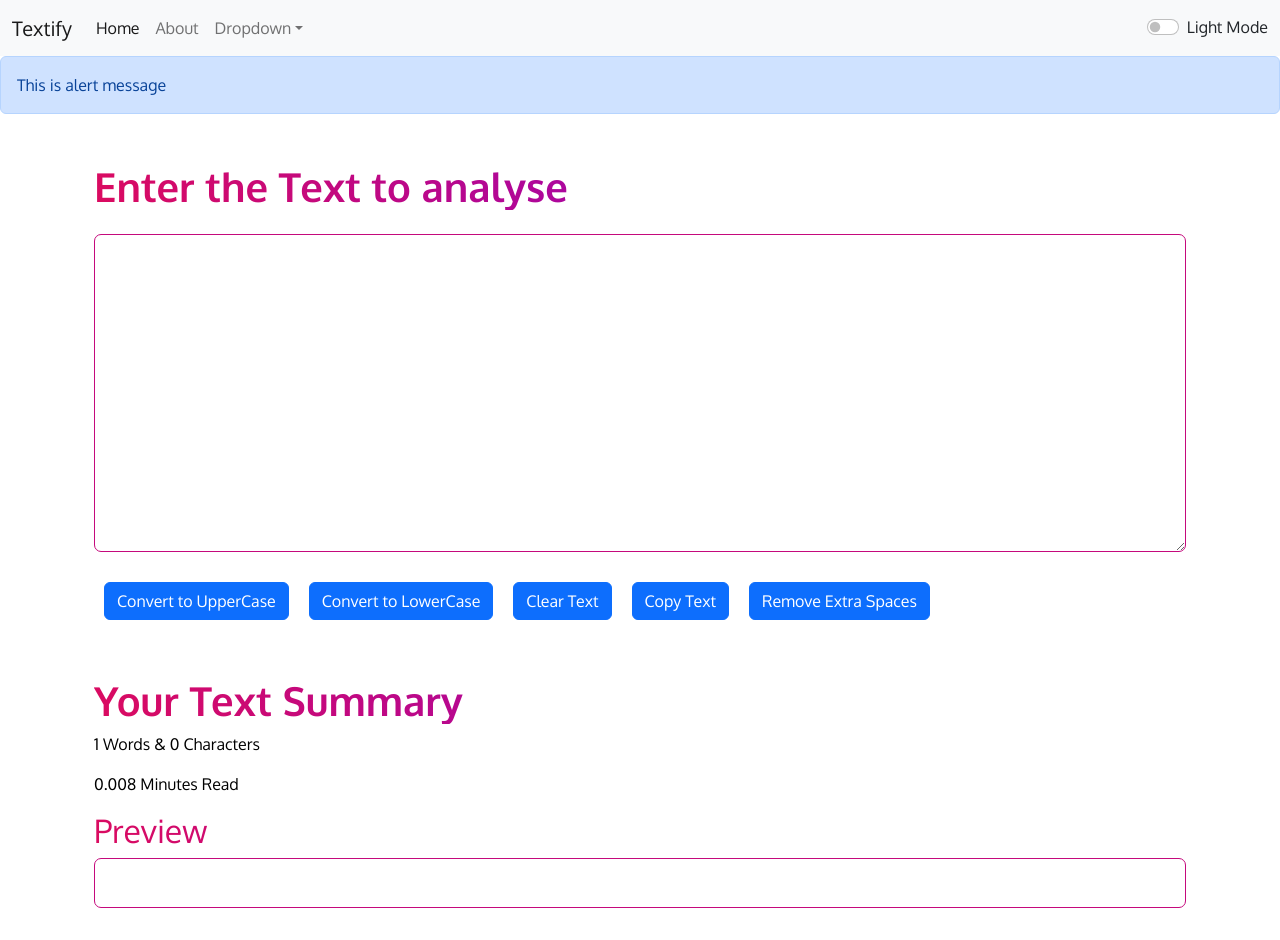
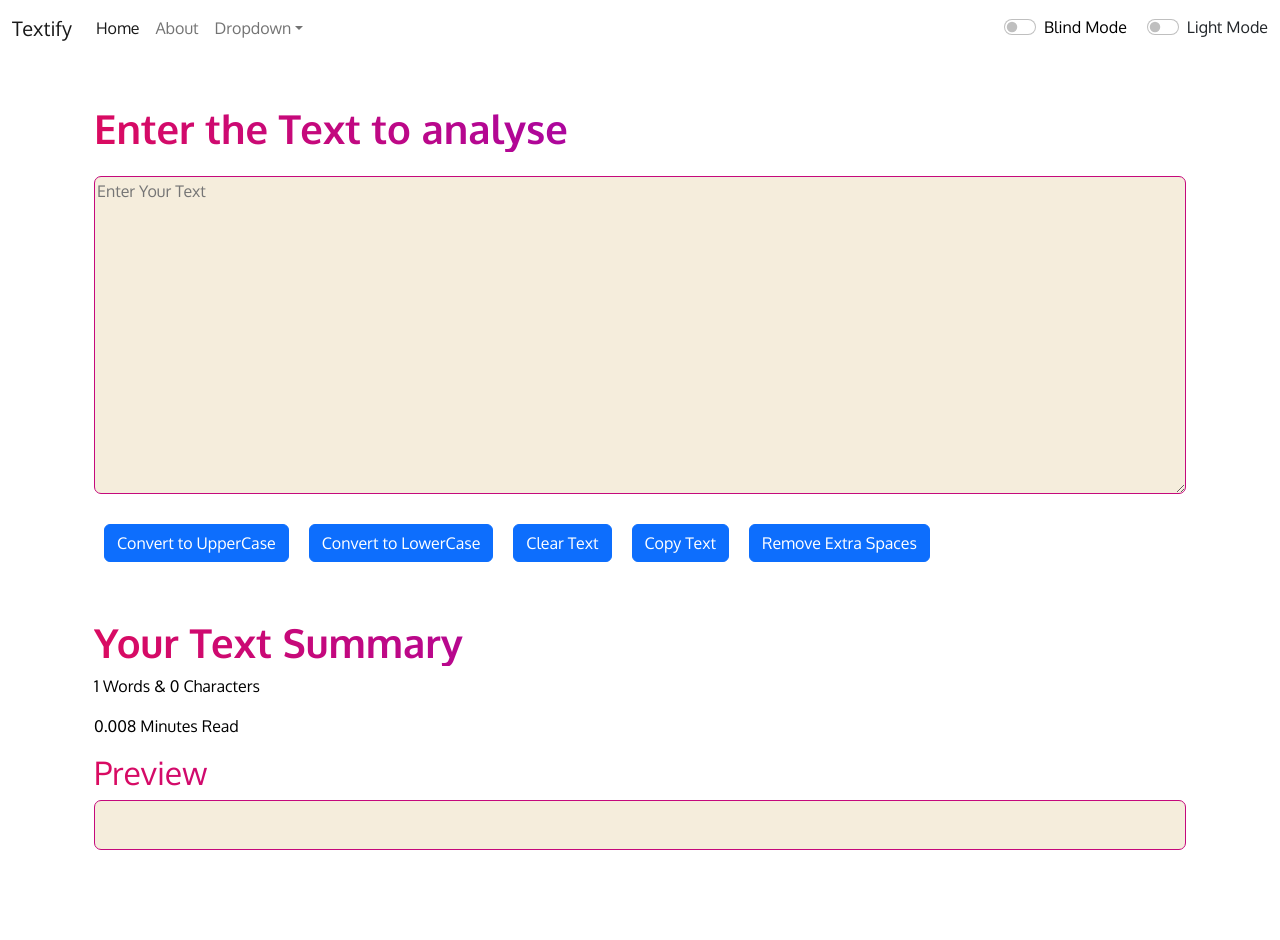
Before and after one commit to Ayush01015/Textify-Me, a React (Create React App) app: page / in a window 1280 px wide. After the commit the page ends 882 px from the top, so only its background shows below. Built offline with nearby package versions, Linux system fonts and the light colour scheme; a web font is replaced by a local one.

Commit message:
blind mode added

```diff
--- a/public/index.html
+++ b/public/index.html
@@ -26,7 +26,7 @@
       work correctly both with client-side routing and a non-root public URL.
       Learn how to configure a non-root public URL by running `npm run build`.
     -->
-    <title>React App AYush</title>
+    <title>Textify</title>
   </head>
   <body>
     <noscript>You need to enable JavaScript to run this app.</noscript>
--- a/src/App.css
+++ b/src/App.css
@@ -94,3 +94,23 @@ h1{
   border: 1px solid #C5097C;
 
 }
+.my-blind{
+  margin-right: 20px;
+}
+.text-blind{
+  color:white;
+}
+.text-noBlind{
+  color:black;
+}
+.navbar-blind{
+  background-color: orange;
+}
+.navbar-no-blind{
+  background-color: white;
+}
+.gradient-blind{
+  background-image: linear-gradient(60deg, #FED54A , #FF9347);
+  background-clip: text;
+  color: transparent;
+}
--- a/src/App.js
+++ b/src/App.js
@@ -8,8 +8,9 @@ import TextForm from "./components/textForm.js";
 import Alert from "./components/Alert.js";
 
 function App() {
-  const [mode, setMode] = useState("light");
+  const [mode,setMode] = useState("light");
   const [alert,setAlert] = useState(null);
+  const [blindMode,setBlindMode] = useState("blindOff");
 
 
   const showAlert=(message,type)=>{
@@ -17,15 +18,35 @@ function App() {
       msg:message,
       type:type
     })
+    setTimeout(() => {
+      setAlert(null);
+    }, 1500);
   }
 
   const toogleMode = () => {
     if (mode === "light") {
       setMode("dark");
       document.body.style.backgroundColor = "black";
-    } else {
+      showAlert("Dark Mode has been Enabled", "success")
+    } else{
       setMode("light");
       document.body.style.backgroundColor = "white";
+      showAlert("Light Mode has been Enabled", "success")
+    }
+  };
+
+  const toogleBlindMode = () => {
+    if(blindMode==="blindOff"){
+      setBlindMode("blindOn");
+      document.body.style.backgroundColor = "#3330E4";
+      showAlert("Blind Mode has been Enabled", "success")
+      console.log("Blind Modeee on")
+    }else if(blindMode==="blindOn"){
+      setBlindMode("blindOff");
+      setMode("light");
+      document.body.style.backgroundColor = "white";
+      showAlert("Blind Mode Disabled","danger")
+      console.log("Blind Modeee off")
     }
   };
 
@@ -40,17 +61,23 @@ function App() {
         title="Textify"
         aboutText="About"
         mode={mode}
+        blindMode={blindMode}
         capitalize={capitalize}
         toogleMode={toogleMode}
+        toogleBlindMode={toogleBlindMode}
       />
-      <Alert alert="This is alert message"/>
+      <Alert alert={alert} capitalize={capitalize}/>
       <div className="container">
         <TextForm
           text="here is your text"
           heading="Enter the Text to analyse"
           textSummary="Your Text Summary"
           mode={mode}
+          blindMode={blindMode}
           capitalize={capitalize}
+          alert={alert}
+          showAlert={showAlert}
+          toogleBlindMode={toogleBlindMode}
         />
         {/* <About /> */}
       </div>
--- a/src/components/Alert.js
+++ b/src/components/Alert.js
@@ -2,11 +2,11 @@ import React from "react";
 
 function Alert(props) {
   return (
-    <div>
-      <div class="alert alert-primary" role="alert">
-        {props.alert}
+      props.alert && (
+      <div className={`alert alert-${props.alert.type}`} role="alert">
+         {props.alert.msg}
       </div>
-    </div>
+      )
   );
 }
 
--- a/src/components/Navbar.js
+++ b/src/components/Navbar.js
@@ -3,7 +3,9 @@ import Proptypes from "prop-types";
 
 export default function Navbar(props) {
   return (
-    <nav className={`navbar navbar-expand-lg bg-secondary navbar-${props.mode} bg-${props.mode}`}>
+    <nav
+      className={`navbar navbar-expand-lg navbar-${props.blindMode==="blindOn"?"blind":props.mode==="dark"?"dark" :"light"}` }
+    >
       <div className="container-fluid">
         <a className="navbar-brand" href="/">
           {props.title}
@@ -65,10 +67,43 @@ export default function Navbar(props) {
             </li>
           </ul>
 
-          <div className={`form-check form-switch text-${(props.mode==='light')?'dark':'light'}`}>
-          <input className="form-check-input" type="checkbox" role="switch" id="flexSwitchCheckDefault" onClick={props.toogleMode} />
-          <label className="form-check-label" htmlFor="flexSwitchCheckDefault">{`${props.capitalize(props.mode)} Mode`}</label>
-        </div>
+          <div
+            className={`my-blind form-check form-switch text-${props.mode==="dark"?"blind":"noBlind"}`}
+          >
+            <input
+              className="form-check-input"
+              type="checkbox"
+              role="switch"
+              id="flexSwitchCheckDefault"
+              onClick={props.toogleBlindMode}
+            />
+            <label
+              className="form-check-label"
+              htmlFor="flexSwitchCheckDefault"
+            >{`${props.capitalize(props.blindMode.slice(0,5))} Mode`}</label>
+          </div>
+
+          <div
+            className={`form-check form-switch text-${
+              props.mode === "light" ? "dark" : "light"
+            }`}
+          >
+            <input
+              className="form-check-input"
+              type="checkbox"
+              role="switch"
+              id="flexSwitchCheckDefault"
+              onClick={props.toogleMode}
+            />
+            <label
+              className="form-check-label"
+              htmlFor="flexSwitchCheckDefault"
+            >{`${
+              props.mode === "light" || props.mode === "dark"
+                ? props.capitalize(props.mode)
+                : "Dark2"
+            } Mode`}</label>
+          </div>
         </div>
       </div>
     </nav>
@@ -85,7 +120,7 @@ Navbar.defaultProps = {
   //deaultProps
   title: "put title",
   aboutText: "About",
-  mode:"dark"
+  mode: "dark",
 };
 
 //example from docs
--- a/src/components/textForm.js
+++ b/src/components/textForm.js
@@ -5,11 +5,13 @@ export default function TextForm(props) {
     // console.log("UpperCase was Clicked" + text);
     let newText = text.toUpperCase();
     setText(newText);
+    props.showAlert("Converted to UpperCase", "success");
   };
   const handleLowClick = () => {
     // console.log("UpperCase was Clicked" + text);
     let newText = text.toLowerCase();
     setText(newText);
+    props.showAlert("Converted to LowerCase", "success");
   };
   const handleOnChange = (e) => {
     setText(e.target.value);
@@ -18,17 +20,20 @@ export default function TextForm(props) {
   const handleOnClear = () => {
     let newtext = "";
     setText(newtext);
+    props.showAlert("Text Cleared", "success");
   };
   const handleOnCopy = (e) => {
-    let text=document.getElementById("myBox");
+    let text = document.getElementById("myBox");
     text.select();
     navigator.clipboard.writeText(text.value);
+    props.showAlert("Text Copied", "success");
   };
-  const handleOnExtraScapes=()=>{
-    let newText=text.split(/[ ]+/);
+  const handleOnExtraScapes = () => {
+    let newText = text.split(/[ ]+/);
     setText(newText.join(" "));
     console.log(text);
-  }
+    props.showAlert("Extra Spaces Removed", "success");
+  };
   const [text, setText] = useState("");
   // setText="ayush"; //wrong
   // setText("Ayush");
@@ -37,47 +42,69 @@ export default function TextForm(props) {
     <div>
       <>
         <div className="container">
-          <h1 className="gradient-text">{props.heading}</h1>
+          <h1 className={`gradient-${
+              props.blindMode === "blindOn" ? "blind" : "text"
+            }`}>{props.heading}</h1>
           <textarea
             value={text}
             onChange={handleOnChange}
             className="form-control-2 my-3 text-con"
             id="myBox"
             rows="13"
+            placeholder="Enter Your Text"
+            style={{
+              backgroundColor:
+              props.blindMode==="blindOn"
+                ? "#FF1700"
+                : props.mode==="light"
+                ? "#F5EDDC"
+                :props.mode==="dark"
+                ? "#1B2430"
+                : "white"
+                ,
+                color:
+                props.blindMode==="blindOn"
+                  ? "#FBFF00"
+                  : props.mode==="light"
+                  ? "black"
+                  :props.mode==="dark"
+                  ? "white"
+                  : "black"
+            }}
           ></textarea>
           <div className="container-flex">
             <button
               type="button"
               onClick={handleUpClick}
-              className="btn btn-primary my-2 my-btn"
+              className={`btn btn-${props.blindMode==="blindOn"?"warning":"primary"} my-2 my-btn`}
             >
               Convert to UpperCase
             </button>
             <button
               type="button"
               onClick={handleLowClick}
-              className="btn btn-primary my-2 my-btn"
+              className={`btn btn-${props.blindMode==="blindOn"?"warning":"primary"} my-2 my-btn`}
             >
               Convert to LowerCase
             </button>
             <button
               type="button"
               onClick={handleOnClear}
-              className="btn btn-primary my-2 my-btn"
+              className={`btn btn-${props.blindMode==="blindOn"?"warning":"primary"} my-2 my-btn`}
             >
               Clear Text
             </button>
             <button
               type="button"
               onClick={handleOnCopy}
-              className="btn btn-primary my-2 my-btn"
+              className={`btn btn-${props.blindMode==="blindOn"?"warning":"primary"} my-2 my-btn`}
             >
               Copy Text
             </button>
             <button
               type="button"
               onClick={handleOnExtraScapes}
-              className="btn btn-primary my-2 my-btn"
+              className={`btn btn-${props.blindMode==="blindOn"?"warning":"primary"} my-2 my-btn`}
             >
               Remove Extra Spaces
             </button>
@@ -85,30 +112,65 @@ export default function TextForm(props) {
         </div>
 
         <div className="container">
-          <h1 className="gradient-text">{props.textSummary}</h1>
+          <h1
+            className={`gradient-${
+              props.blindMode === "blindOn" ? "blind" : "text"
+            }`}
+          >
+            {props.textSummary}
+          </h1>
           <p
             style={{
-              color: props.mode === "light" ? "black" : "white",
+                color:
+                props.blindMode==="blindOn"
+                  ? "#FBFF00"
+                  : props.mode==="light"
+                  ? "black"
+                  :props.mode==="dark"
+                  ? "white"
+                  : "black"
             }}
           >
             {text.split(" ").length} Words & {text.length} Characters
           </p>
           <p
             style={{
-              color: props.mode === "light" ? "black" : "white",
-            }}
+              color:
+              props.blindMode==="blindOn"
+                ? "#FBFF00"
+                : props.mode==="light"
+                ? "black"
+                :props.mode==="dark"
+                ? "white"
+                : "black"
+          }}
           >
             {0.008 * text.split(" ").length} Minutes Read
           </p>
           <h2 className="gradient-text">Preview</h2>
-          <div className="container-2">
-            <p
-              style={{
-                color: props.mode === "light" ? "black" : "white",
-              }}
-            >
-              {text}
-            </p>
+          <div
+            className="container-2"
+            style={{
+              backgroundColor:
+              props.blindMode==="blindOn"
+                ? "#FF1700"
+                : props.mode==="light"
+                ? "#F5EDDC"
+                :props.mode==="dark"
+                ? "#1B2430"
+                : "white"
+                ,
+                color:
+                props.blindMode==="blindOn"
+                  ? "#FBFF00"
+                  : props.mode==="light"
+                  ? "black"
+                  :props.mode==="dark"
+                  ? "white"
+                  : "black"
+            }}
+          >
+            <p>{text}</p>
           </div>
         </div>
       </>
@@ -120,5 +182,5 @@ TextForm.defaultProps = {
   //deaultProps
   title: "put title",
   aboutText: "About",
-  mode:"dark"
+  mode: "dark",
 };
```
